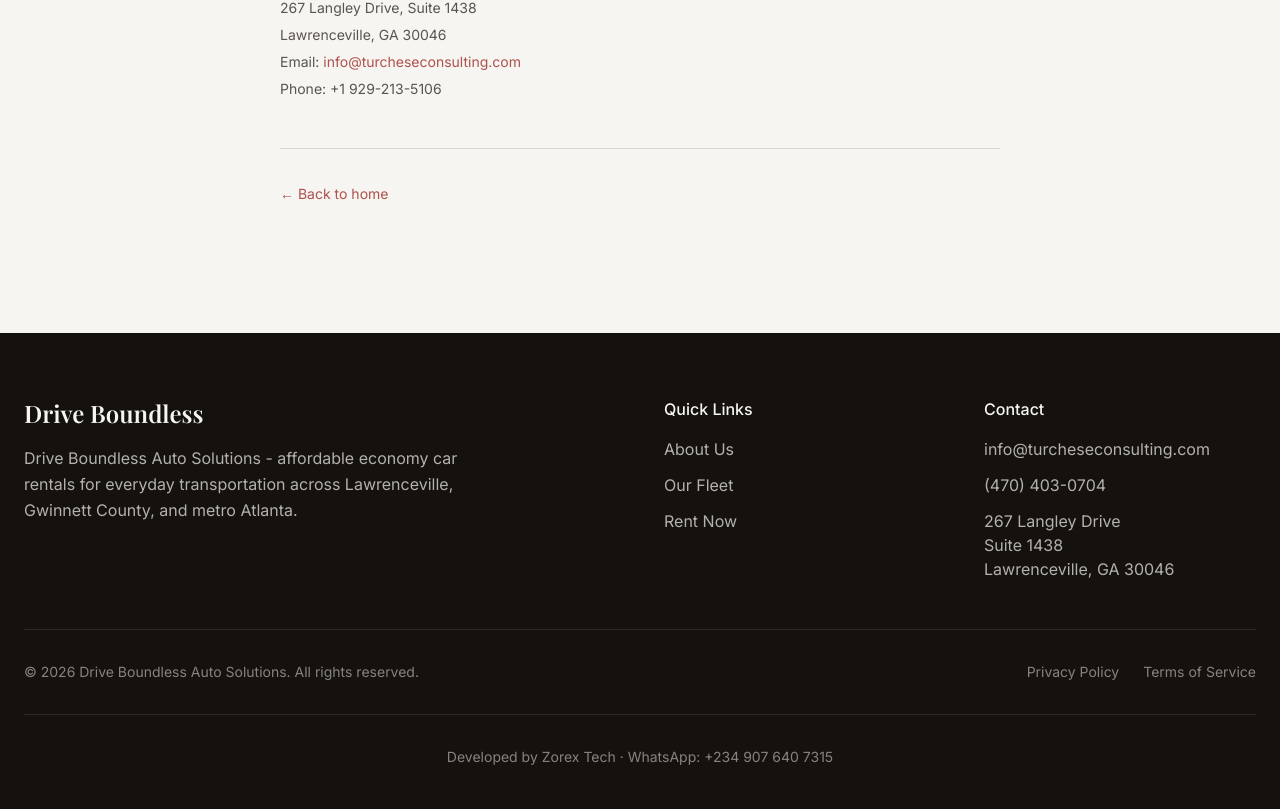
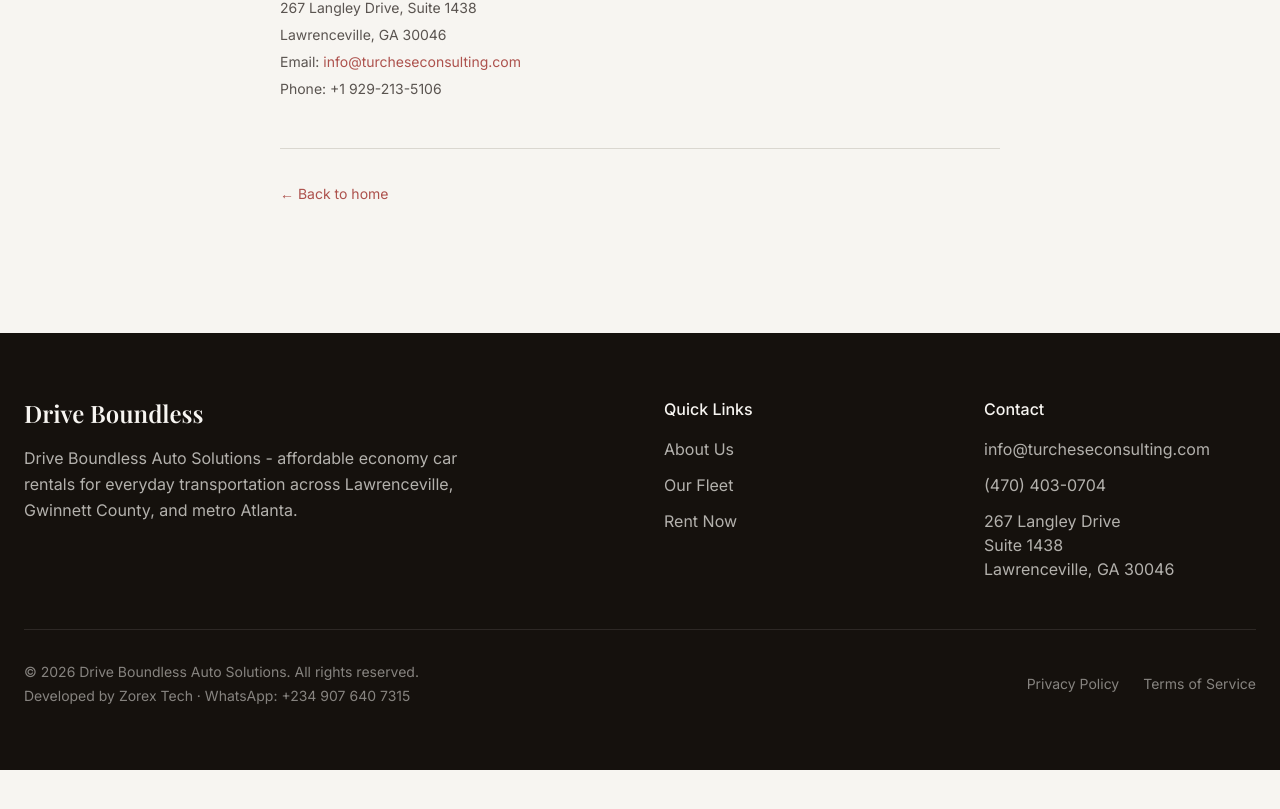
Before and after one commit to mosnyik/drive-boundless, a Next.js app: page /privacy in a window 1280 px wide. Shown: the part 2998-3807 px from the top of the page. After the commit the page ends 3768 px from the top, so only its background shows below. Built offline with nearby package versions, Linux system fonts and the light colour scheme; a web font is replaced by a local one.

Commit message:
fix: moved the credit just below the copy right

```diff
--- a/components/footer.tsx
+++ b/components/footer.tsx
@@ -53,9 +53,18 @@ export function Footer() {
         </div>
 
         <div className="border-t border-primary-foreground/10 pt-8 flex flex-col sm:flex-row items-center justify-between gap-4">
-          <p className="text-sm text-primary-foreground/50">
-            © {new Date().getFullYear()} Drive Boundless Auto Solutions. All rights reserved.
-          </p>
+          <div className="text-sm text-primary-foreground/50">
+            <p>© {new Date().getFullYear()} Drive Boundless Auto Solutions. All rights reserved.</p>
+            <p className="mt-1">
+              Developed by Zorex Tech · WhatsApp:{" "}
+              <a
+                href="https://wa.me/2349076407315"
+                className="hover:text-primary-foreground transition-colors"
+              >
+                +234 907 640 7315
+              </a>
+            </p>
+          </div>
           <div className="flex items-center gap-6 text-sm text-primary-foreground/50">
             <Link href="/privacy" className="hover:text-primary-foreground transition-colors">
               Privacy Policy
@@ -65,18 +74,6 @@ export function Footer() {
             </Link>
           </div>
         </div>
-
-        <div className="mt-8 pt-8 border-t border-primary-foreground/10 text-center text-sm text-primary-foreground/50">
-          <p>
-            Developed by Zorex Tech · WhatsApp:{" "}
-            <a
-              href="https://wa.me/2349076407315"
-              className="hover:text-primary-foreground transition-colors"
-            >
-              +234 907 640 7315
-            </a>
-          </p>
-        </div>
       </div>
     </footer>
   )
```
